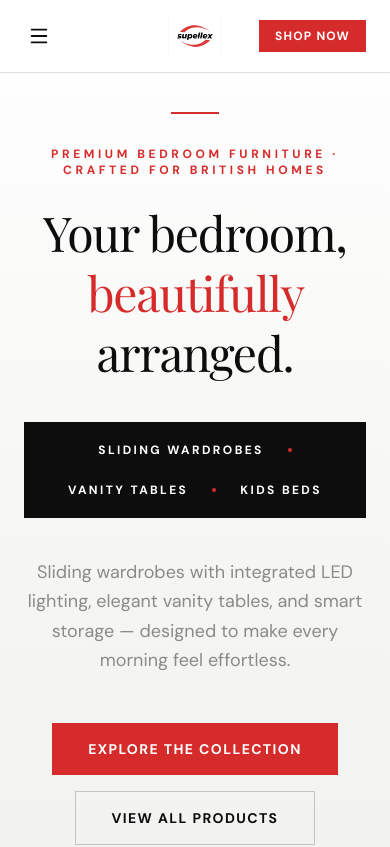
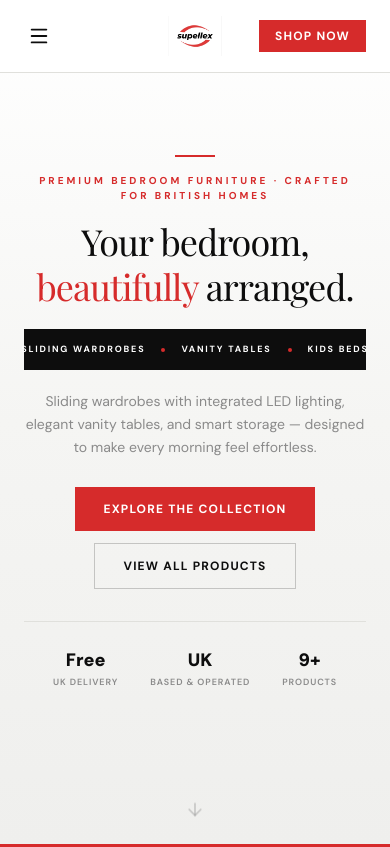
Before and after one commit to cermartin/supellex, a React (Vite) app: page / in a window 390 px wide. Shown: the top 847 px of the page. Built offline with nearby package versions, Linux system fonts and the light colour scheme.

Commit message:
fix: hero fits full viewport on both mobile and desktop — no cutoff

```diff
--- a/components/Hero.tsx
+++ b/components/Hero.tsx
@@ -6,73 +6,69 @@ interface Props {
 
 export default function Hero({ onShopClick }: Props) {
   return (
-    <section className="relative min-h-[90vh] bg-brand-offwhite flex flex-col items-center justify-center text-center pt-28 pb-16 px-6 overflow-hidden">
-      {/* Subtle warm background texture */}
+    <section className="relative h-screen min-h-[600px] max-h-[1000px] bg-brand-offwhite flex flex-col items-center justify-center text-center px-6 overflow-hidden">
+      {/* Background gradient */}
       <div className="absolute inset-0 bg-gradient-to-b from-white via-brand-offwhite to-brand-bg pointer-events-none" />
 
       {/* Decorative red line */}
-      <div className="relative z-10 w-12 h-0.5 bg-brand-red mx-auto mb-8" />
+      <div className="relative z-10 w-10 h-0.5 bg-brand-red mx-auto mb-4" />
 
       {/* Tag line */}
-      <p className="relative z-10 text-brand-red text-xs font-bold tracking-[0.3em] uppercase mb-6">
+      <p className="relative z-10 text-brand-red text-[10px] md:text-xs font-bold tracking-[0.3em] uppercase mb-4">
         Premium Bedroom Furniture · Crafted for British Homes
       </p>
 
       {/* Headline */}
-      <h1 className="relative z-10 font-serif text-5xl md:text-7xl lg:text-8xl text-brand-black leading-tight tracking-tight mb-10 max-w-3xl">
+      <h1 className="relative z-10 font-serif text-4xl sm:text-5xl md:text-6xl lg:text-7xl text-brand-black leading-tight tracking-tight mb-5 max-w-2xl">
         Your bedroom,
         <br />
         <em className="not-italic text-brand-red">beautifully</em> arranged.
       </h1>
 
       {/* Accent band */}
-      <div className="relative z-10 w-full max-w-2xl mb-10">
-        <div className="bg-brand-black px-8 py-5 flex flex-wrap items-center justify-center gap-6 md:gap-10">
-          {[
-            'Sliding Wardrobes',
-            'Vanity Tables',
-            'Kids Beds',
-          ].map((item, i) => (
-            <span key={item} className="flex items-center gap-6">
-              <span className="text-white text-xs font-bold tracking-[0.2em] uppercase">{item}</span>
-              {i < 2 && <span className="w-1 h-1 rounded-full bg-brand-red" />}
+      <div className="relative z-10 w-full max-w-xl mb-5">
+        <div className="bg-brand-black px-6 py-3.5 flex items-center justify-center gap-4 md:gap-8">
+          {['Sliding Wardrobes', 'Vanity Tables', 'Kids Beds'].map((item, i) => (
+            <span key={item} className="flex items-center gap-4 md:gap-8">
+              <span className="text-white text-[9px] md:text-xs font-bold tracking-[0.2em] uppercase whitespace-nowrap">{item}</span>
+              {i < 2 && <span className="w-1 h-1 rounded-full bg-brand-red flex-shrink-0" />}
             </span>
           ))}
         </div>
       </div>
 
       {/* Sub-copy */}
-      <p className="relative z-10 text-brand-grey text-lg md:text-xl leading-relaxed max-w-xl mb-12">
+      <p className="relative z-10 text-brand-grey text-sm md:text-base leading-relaxed max-w-md mb-7">
         Sliding wardrobes with integrated LED lighting, elegant vanity tables, and smart
         storage — designed to make every morning feel effortless.
       </p>
 
       {/* CTAs */}
-      <div className="relative z-10 flex flex-wrap justify-center items-center gap-4 mb-20">
+      <div className="relative z-10 flex flex-wrap justify-center items-center gap-3 mb-8">
         <button
           onClick={onShopClick}
-          className="px-9 py-4 bg-brand-red hover:bg-brand-red-dark text-white font-bold tracking-widest uppercase text-sm transition-colors"
+          className="px-7 py-3.5 bg-brand-red hover:bg-brand-red-dark text-white font-bold tracking-widest uppercase text-xs transition-colors"
         >
           Explore the Collection
         </button>
         <button
           onClick={onShopClick}
-          className="px-9 py-4 border border-brand-black/20 hover:border-brand-red text-brand-black hover:text-brand-red font-bold tracking-widest uppercase text-sm transition-colors"
+          className="px-7 py-3.5 border border-brand-black/20 hover:border-brand-red text-brand-black hover:text-brand-red font-bold tracking-widest uppercase text-xs transition-colors"
         >
           View All Products
         </button>
       </div>
 
       {/* Trust strip */}
-      <div className="relative z-10 flex flex-wrap justify-center gap-10 text-center border-t border-brand-light pt-10 w-full max-w-lg">
+      <div className="relative z-10 flex justify-center gap-8 md:gap-12 text-center border-t border-brand-light pt-6 w-full max-w-sm">
         {[
           { value: 'Free', label: 'UK Delivery' },
           { value: 'UK', label: 'Based & Operated' },
           { value: '9+', label: 'Products' },
         ].map(({ value, label }) => (
           <div key={label}>
-            <div className="text-2xl font-black text-brand-black">{value}</div>
-            <div className="text-brand-grey text-xs font-semibold tracking-widest uppercase mt-1">{label}</div>
+            <div className="text-lg md:text-xl font-black text-brand-black">{value}</div>
+            <div className="text-brand-grey text-[9px] font-semibold tracking-widest uppercase mt-0.5">{label}</div>
           </div>
         ))}
       </div>
@@ -80,10 +76,10 @@ export default function Hero({ onShopClick }: Props) {
       {/* Scroll nudge */}
       <button
         onClick={onShopClick}
-        className="absolute bottom-6 left-1/2 -translate-x-1/2 text-brand-grey/40 hover:text-brand-red transition-colors animate-bounce"
+        className="absolute bottom-5 left-1/2 -translate-x-1/2 text-brand-grey/40 hover:text-brand-red transition-colors animate-bounce"
         aria-label="Scroll to products"
       >
-        <ArrowDown size={24} />
+        <ArrowDown size={20} />
       </button>
     </section>
   );
```
